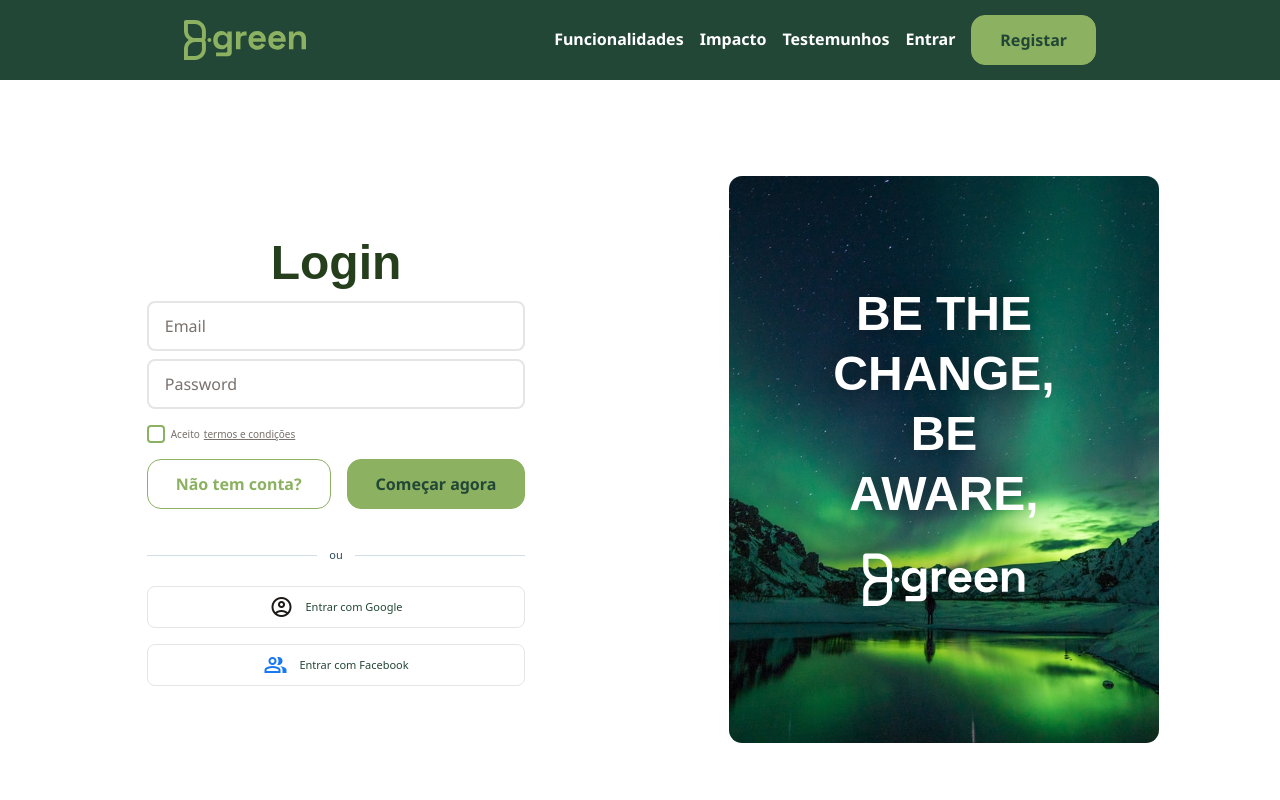
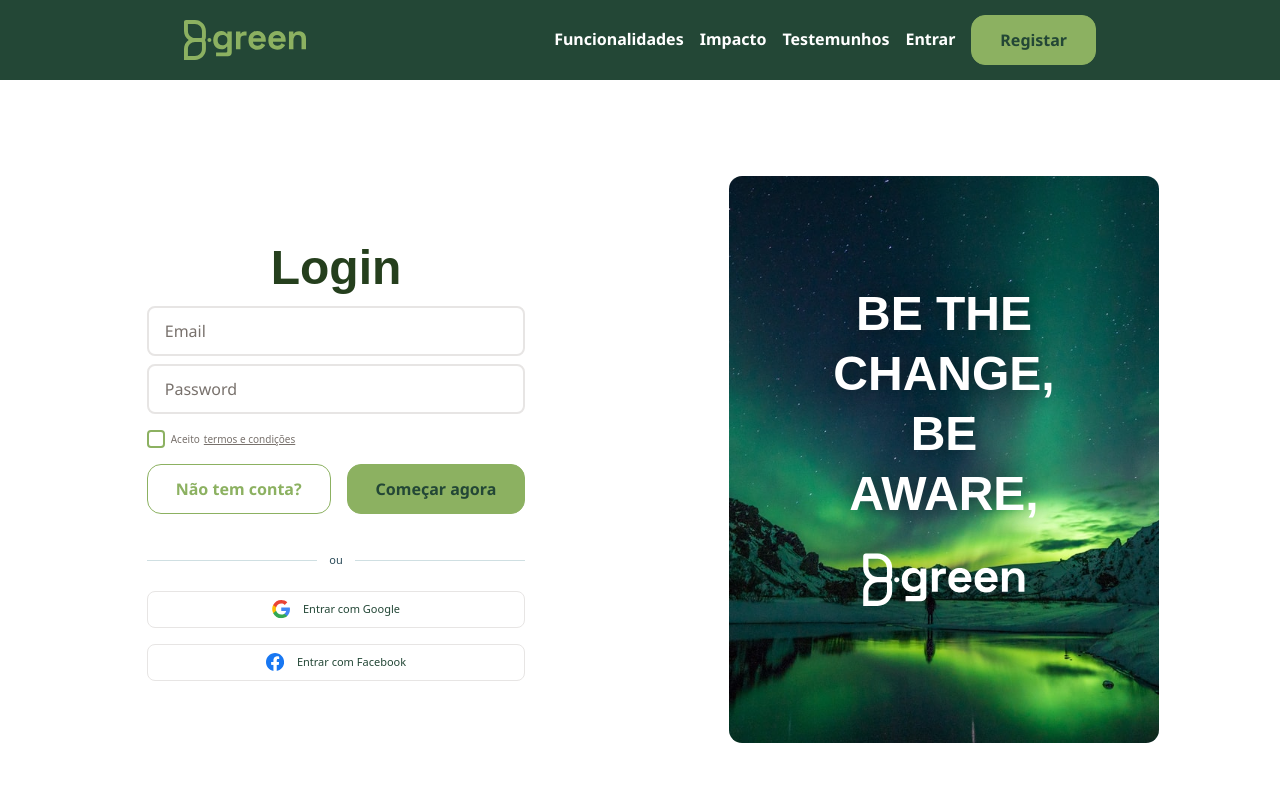
Before and after one commit to amorima/pw1-eco-tracker, a Vue app: page /login in a window 1280 px wide. Shown: the top 800 px of the page. Built offline with nearby package versions, Linux system fonts and the light colour scheme.

Commit message:
NEW: Icons

```diff
--- a/src/views/LoginView.vue
+++ b/src/views/LoginView.vue
@@ -64,7 +64,7 @@
             <button
               class="bg-(--system-background) border border-(--system-border) rounded-lg flex gap-3 items-center justify-center px-1.5 py-2 w-full hover:bg-gray-50 transition-colors"
             >
-              <span class="material-symbols-outlined text-[19px]">account_circle</span>
+              <img src="@/assets/img/icons/google.svg" alt="Google" class="w-[19px] h-[19px]" />
               <span class="text-[11px] text-(--system-foreground)">Entrar com Google</span>
             </button>
 
@@ -72,7 +72,7 @@
             <button
               class="bg-(--system-background) border border-(--system-border) rounded-lg flex gap-3 items-center justify-center px-1.5 py-2 w-full hover:bg-gray-50 transition-colors"
             >
-              <span class="material-symbols-outlined text-[19px] text-[#1877f2]">group</span>
+              <img src="@/assets/img/icons/facebook.svg" alt="Facebook" class="w-[19px] h-[19px]" />
               <span class="text-[11px] text-(--system-foreground)">Entrar com Facebook</span>
             </button>
           </div>
--- a/src/views/RegisterView.vue
+++ b/src/views/RegisterView.vue
@@ -69,7 +69,7 @@
             <button
               class="bg-(--system-background) border border-(--system-border) rounded-lg flex gap-3 items-center justify-center px-1.5 py-2 w-full hover:bg-gray-50 transition-colors"
             >
-              <span class="material-symbols-outlined text-[19px]">account_circle</span>
+              <img src="@/assets/img/icons/google.svg" alt="Google" class="w-[19px] h-[19px]" />
               <span class="text-[11px] text-(--system-foreground)">Entrar com Google</span>
             </button>
 
@@ -77,7 +77,7 @@
             <button
               class="bg-(--system-background) border border-(--system-border) rounded-lg flex gap-3 items-center justify-center px-1.5 py-2 w-full hover:bg-gray-50 transition-colors"
             >
-              <span class="material-symbols-outlined text-[19px] text-[#1877f2]">group</span>
+              <img src="@/assets/img/icons/facebook.svg" alt="Facebook" class="w-[19px] h-[19px]" />
               <span class="text-[11px] text-(--system-foreground)">Entrar com Facebook</span>
             </button>
           </div>
```
Also changed, not shown: src/assets/img/icons/Facebook.svg (added), src/assets/img/icons/Google.svg (added).
